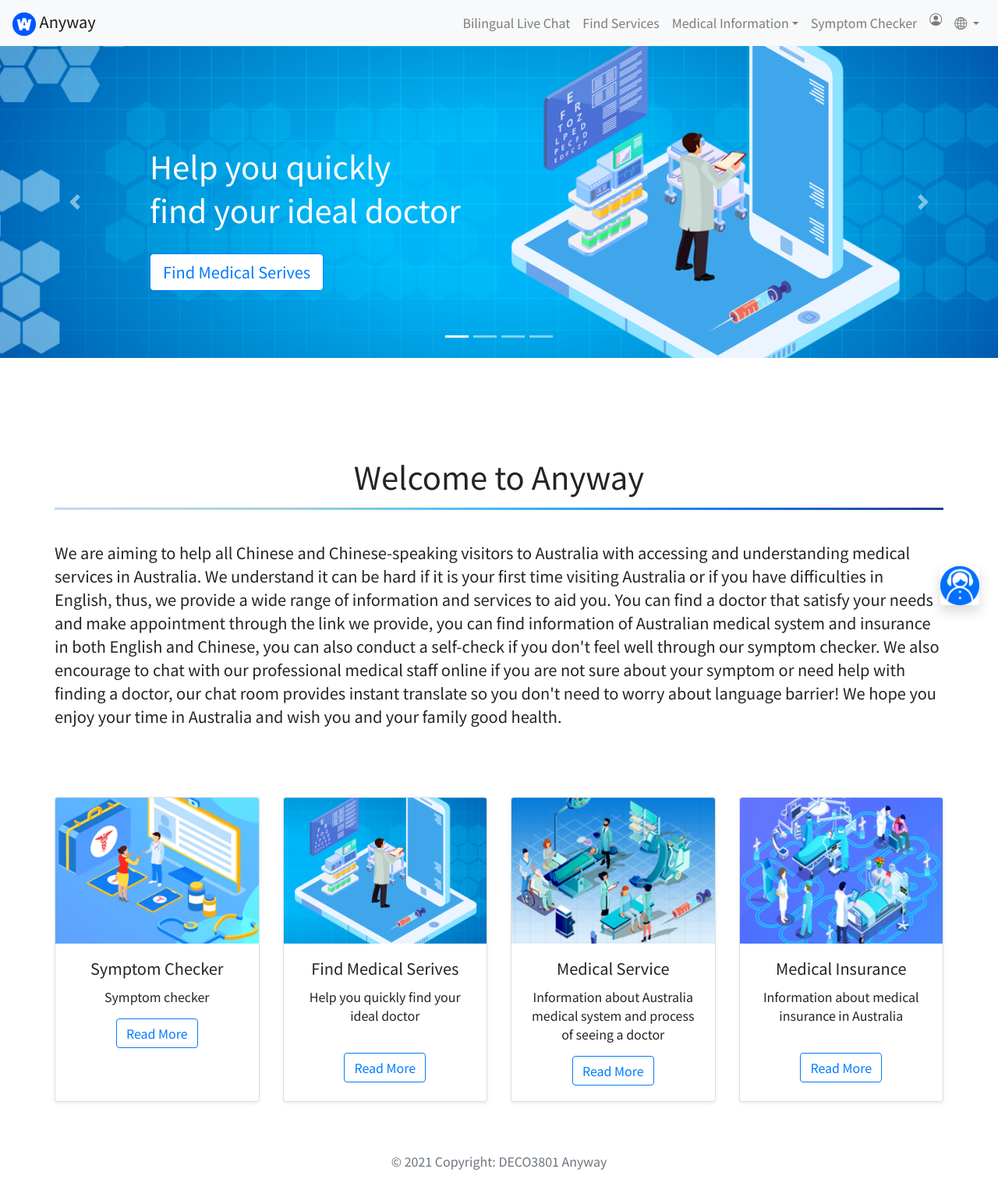
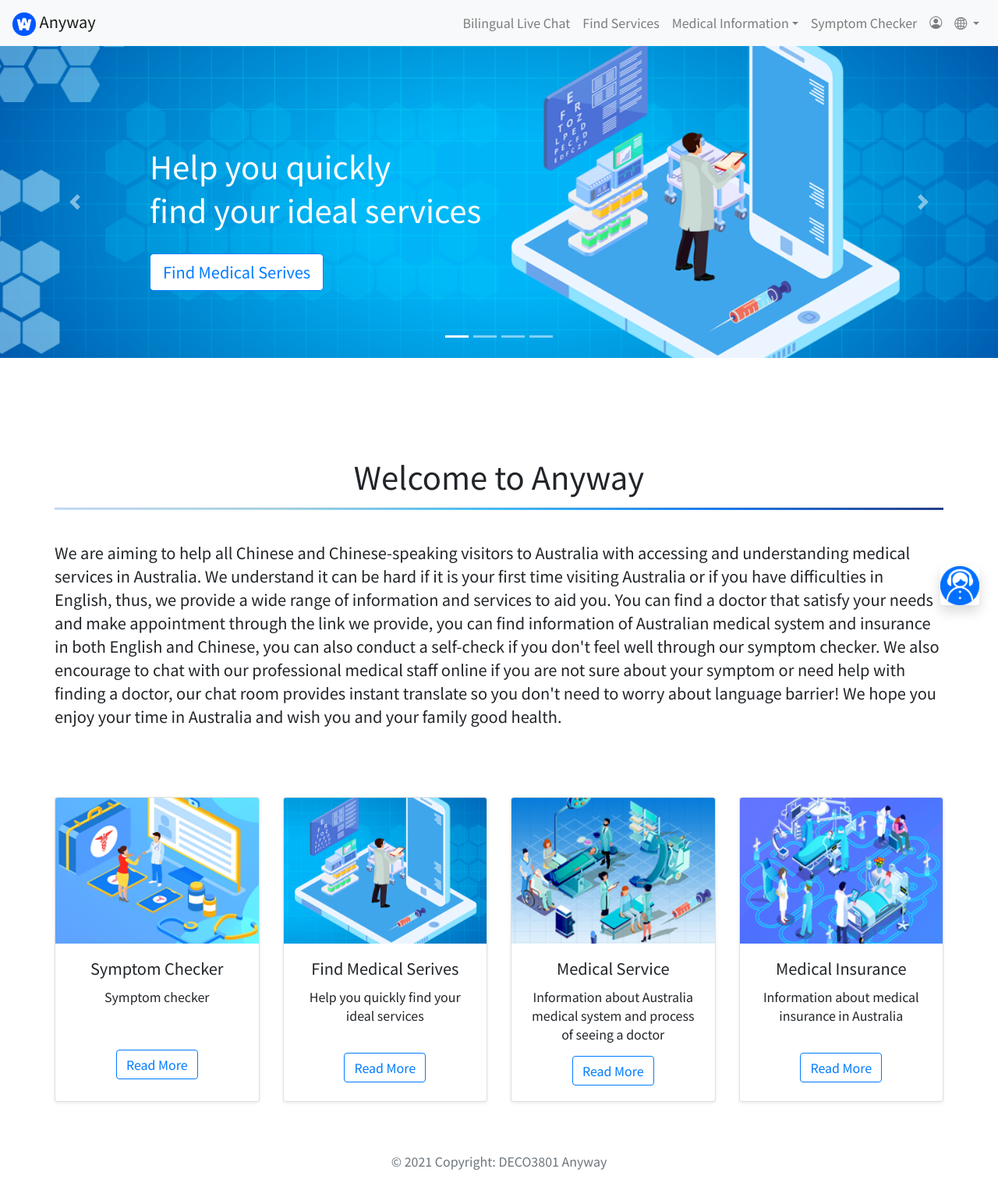
Before and after one commit to hacker0limbo/deco3801-anyway, a CodeIgniter app: page /CI/ in a window 1280 px wide. Shown: the whole page at 78% size. Run offline with CodeIgniter, Linux system fonts and the light colour scheme; some libraries are stand-ins or nearby versions.

Commit message:
changes final

```diff
--- a/CI/application/language/chinese/homepage_chinese_lang.php
+++ b/CI/application/language/chinese/homepage_chinese_lang.php
@@ -11,7 +11,7 @@
     $lang['liveChath11'] = "在线咨询线上医生";
     $lang['liveChath12'] = "支持即时翻译";
     $lang['findDoctorh11'] = '帮助您快速找到';
-    $lang['findDoctorh12'] = '理想的医生';
+    $lang['findDoctorh12'] = '理想的医疗服务';
     $lang['medicalInfoh11'] = '全面准确的澳洲医疗';
     $lang['medicalInfoh12'] = '及就诊流程介绍';
     $lang['medicalServiceDes'] = '澳洲医疗体系及就诊流程介绍';
--- a/CI/application/language/english/homepage_english_lang.php
+++ b/CI/application/language/english/homepage_english_lang.php
@@ -12,7 +12,7 @@
     $lang['liveChath11'] = "Ask question live with";
     $lang['liveChath12'] = "instant translation";
     $lang['findDoctorh11'] = 'Help you quickly ';
-    $lang['findDoctorh12'] = 'find your ideal doctor';
+    $lang['findDoctorh12'] = 'find your ideal services';
     $lang['medicalInfoh11'] = 'Information for Australia';
     $lang['medicalInfoh12'] = 'medical system and services';
     $lang['medicalServiceDes'] = 'Information about Australia medical system and process of seeing a doctor';
--- a/CI/application/views/header.php
+++ b/CI/application/views/header.php
@@ -92,7 +92,7 @@
           <ul class="navbar-nav">
             <!-- not login, only show login button -->
             <?php if(!$this->session->userdata('logged_in')): ?>
-              <li class="nav-item <?php echo strcmp(base_url(uri_string()), base_url() . 'login') == 0 ? 'active' : '' ?>">
+              <li class="nav-item <?php echo strcmp(base_url(uri_string()), base_url() . 'login') == 0 ? 'active' : '' ?>" style="display:flex; align-items:center;">
                 <a class="nav-link" href="<?php echo base_url(); ?>login"><i class="bi bi-person-circle"></i> </a>
               </li>
             <?php else: ?>
--- a/CI/application/views/homepage.php
+++ b/CI/application/views/homepage.php
@@ -100,6 +100,7 @@
                 <div class="card-body">
                     <h5 class="card-title"><?php echo $symptomChecker?></h5>
                     <p class="card-text"><?php echo $symptomCheckerh11?></p>
+                    <p><br></p>
                     <a href="<?php echo base_url(); ?>checker" class="btn btn-outline-primary"><?php echo $readMore?></a>
                 </div>
             </div>
```
